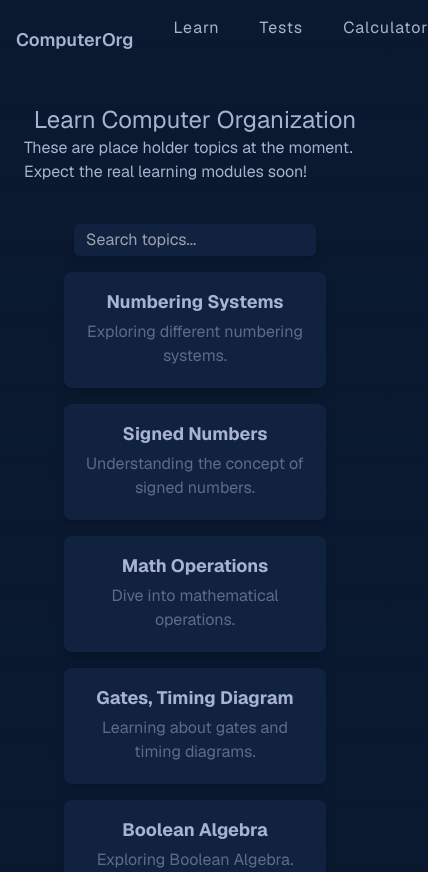
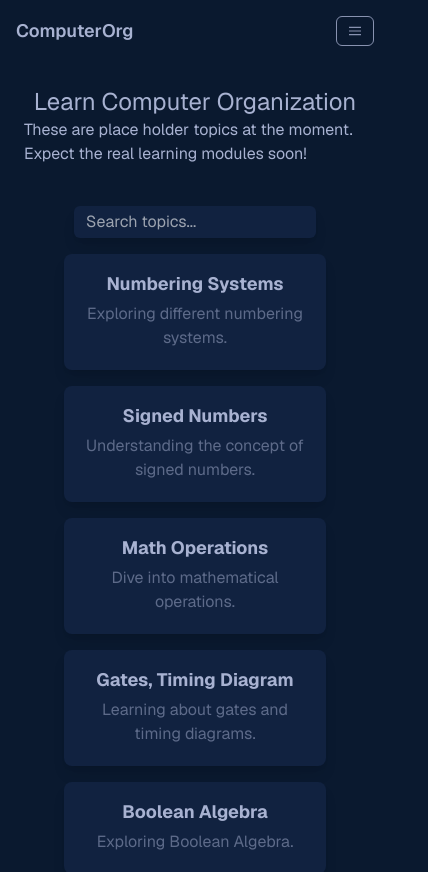
Before and after one commit to zain-zubair/computerorg, a Next.js app: page /learn in a window 390 px wide. Shown: the top 872 px of the page, 428 px wide, since content can reach past the window. Built offline with nearby package versions, Linux system fonts and the light colour scheme.

Commit message:
Added responsive design to navbar

```diff
--- a/app/globals.css
+++ b/app/globals.css
@@ -44,11 +44,11 @@ body {
 }
 
 .nav {
-  @apply relative ml-10 tracking-[1px] hover:text-gray-300;
+  @apply relative ml-10 tracking-[1px] hover:text-Slate-lightest;
 }
 
 .nav::after {
-  @apply absolute -bottom-[5px] left-0 h-[1px] w-[0%] rounded-xl bg-gray-300 duration-300  content-[''];
+  @apply absolute -bottom-[5px] left-0 h-[1px] w-[0%] rounded-xl bg-Slate-lightest duration-300  content-[''];
 }
 
 .nav:hover::after {
--- a/components/Navbar.tsx
+++ b/components/Navbar.tsx
@@ -1,6 +1,10 @@
+'use client';
+
+import { useState } from 'react';
 import Link from 'next/link';
 
 export default function Navbar() {
+  const [isOpen, setIsOpen] = useState(false);
   const navItems = [
     { label: 'Learn', href: '/learn' },
     { label: 'Tests', href: '/tests' },
@@ -8,21 +12,55 @@ export default function Navbar() {
   ];
 
   return (
-    <nav className="flex justify-between items-center p-4">
-      <div>
+    <nav className="relative flex flex-wrap items-center justify-between p-4">
+      <div className="mr-6 z-40 flex items-center flex-shrink-0">
         <Link href="/" className="text-lg font-semibold">
           ComputerOrg
         </Link>
       </div>
-      <ul className="flex">
+      <div className="block sm:hidden z-40">
+        <button
+          onClick={() => setIsOpen(!isOpen)}
+          className="px-3 py-2 border border-Slate rounded-md"
+        >
+          <svg
+            className="fill-Slate h-3 w-3"
+            viewBox="0 0 20 20"
+            xmlns="http://www.w3.org/2000/svg"
+          >
+            <title>Menu</title>
+            <path d="M0 3h20v2H0V3zm0 6h20v2H0V9zm0 6h20v2H0v-2z" />
+          </svg>
+        </button>
+      </div>
+      <div
+        className={`${
+          isOpen ? 'fixed' : 'hidden'
+        } w-full h-full top-0 left-0 z-10 bg-Navy opacity-90 sm:hidden`}
+      >
+        <div className="flex items-center justify-center h-full">
+          <ul className="text-lg">
+            {navItems.map((link, index) => (
+              <li key={index} className="mb-4">
+                <Link
+                  href={link.href}
+                  className="nav"
+                  onClick={() => setIsOpen(false)}
+                >
+                  {link.label}
+                </Link>
+              </li>
+            ))}
+          </ul>
+        </div>
+      </div>
+      <div className="hidden sm:flex">
         {navItems.map((link, index) => (
-          <li key={index}>
-            <Link href={link.href} className="mx-4 nav">
-              {link.label}
-            </Link>
-          </li>
+          <Link key={index} href={link.href} className="nav">
+            {link.label}
+          </Link>
         ))}
-      </ul>
+      </div>
     </nav>
   );
 }
```
